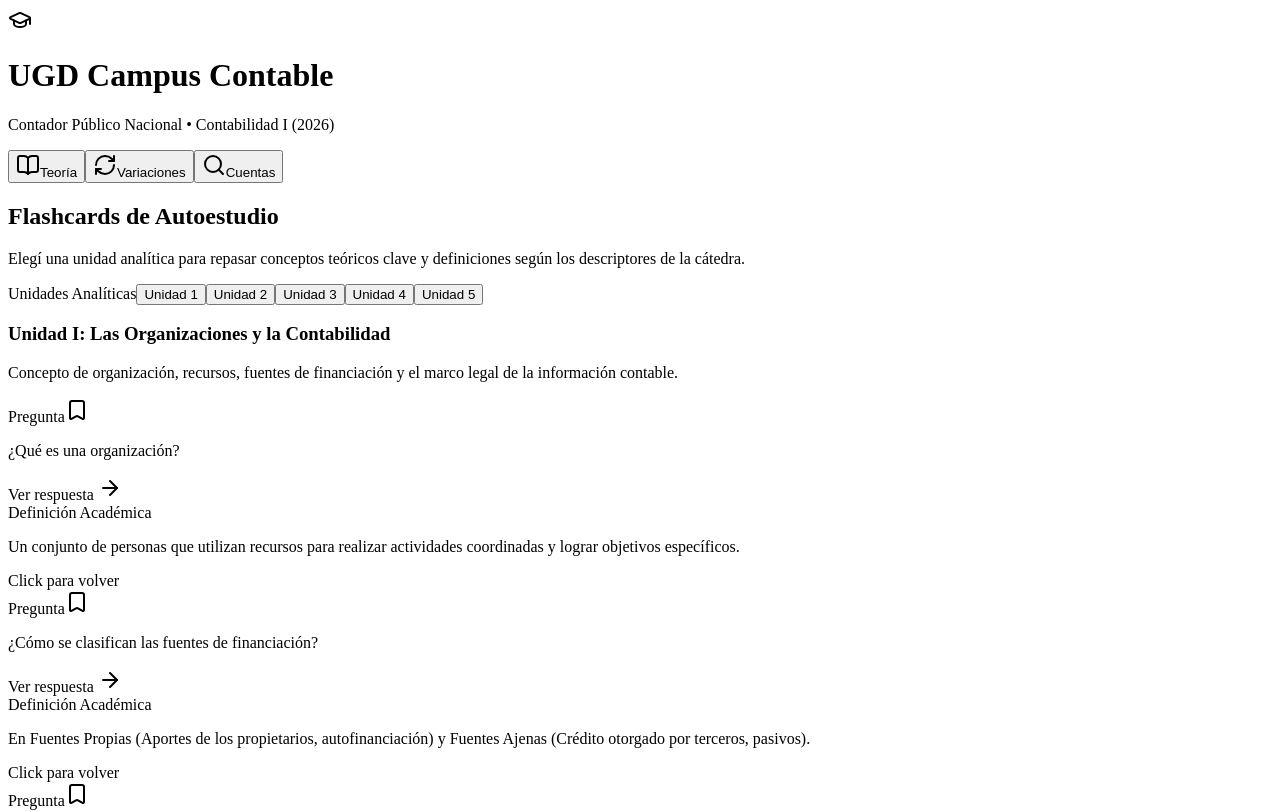
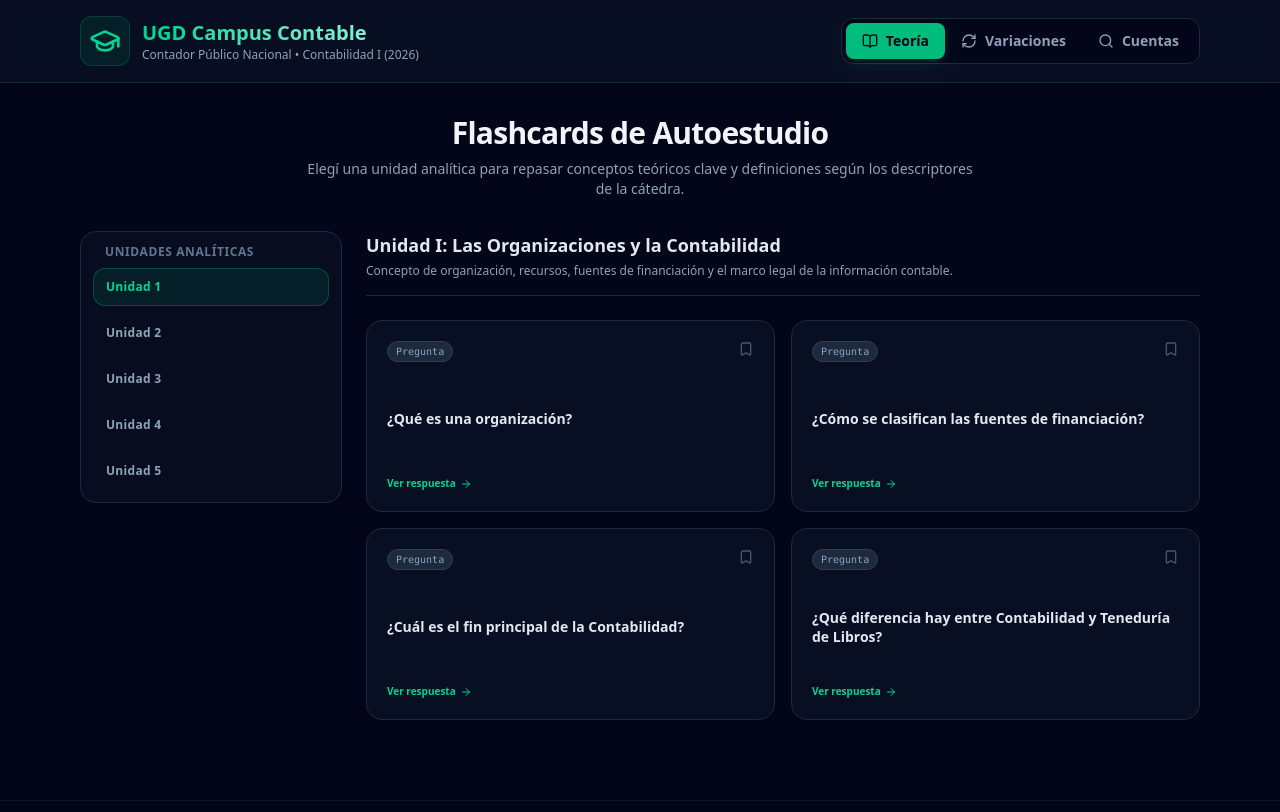
Before and after one commit to Leonnelfeltan/app-contabilidad, a React (Vite) app: page / in a window 1280 px wide. Shown: the top 812 px of the page. Built offline with nearby package versions, Linux system fonts and the light colour scheme.

Commit message:
Fix: Forzando Tailwind por CDN en index.html

```diff
--- a/index.html
+++ b/index.html
@@ -5,6 +5,7 @@
     <link rel="icon" type="image/svg+xml" href="/favicon.svg" />
     <meta name="viewport" content="width=device-width, initial-scale=1.0" />
     <title>app-contabilidad</title>
+    <script src="https://cdn.jsdelivr.net/npm/@tailwindcss/browser@4"></script>
   </head>
   <body>
     <div id="root"></div>
--- a/src/App.css
+++ b/src/App.css
@@ -1,3 +1,6 @@
-@tailwind base;
-@tailwind components;
-@tailwind utilities;
+body {
+  background-color: #0f172a !important;
+  color: #f8fafc !important;
+  margin: 0;
+  font-family: ui-sans-serif, system-ui, sans-serif;
+}
```
